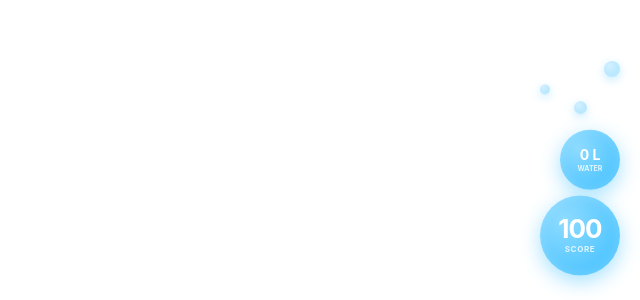
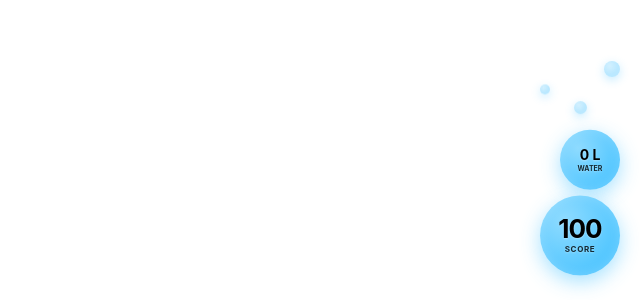
Before and after one commit to srikashyap24/DeloitteHackSpark, a React app: page / in a window 1280 px wide. Shown: the part 500-800 px from the top of the page, without its empty margins (640-1280 px from the left). Built offline with nearby package versions, Linux system fonts and the light colour scheme; the HTML template or start-up script is replaced by a standard one.

Commit message:
Change bubble text color to black for improved contrast

```diff
--- a/src/bubble.css
+++ b/src/bubble.css
@@ -22,7 +22,7 @@
   justify-content: center;
   cursor: default;
   user-select: none;
-  color: #fff;
+  color: #000000;
   font-weight: 700;
   position: relative;
   /* Plasma blue gradient + glow */
@@ -30,6 +30,8 @@
   box-shadow:
     0 6px 20px rgba(58, 190, 255, 0.45),
     inset 0 0 12px rgba(255, 255, 255, 0.25);
+  /* Subtle shadow to keep black text readable on blue */
+  text-shadow: 0 1px 2px rgba(255, 255, 255, 0.35);
   /* Floating animation */
   animation: gp-float 6s ease-in-out infinite;
   transition: transform 0.22s ease, box-shadow 0.22s ease;
```
Also changed, not shown: 1 other file (tests, documents, lock files or other folders).
